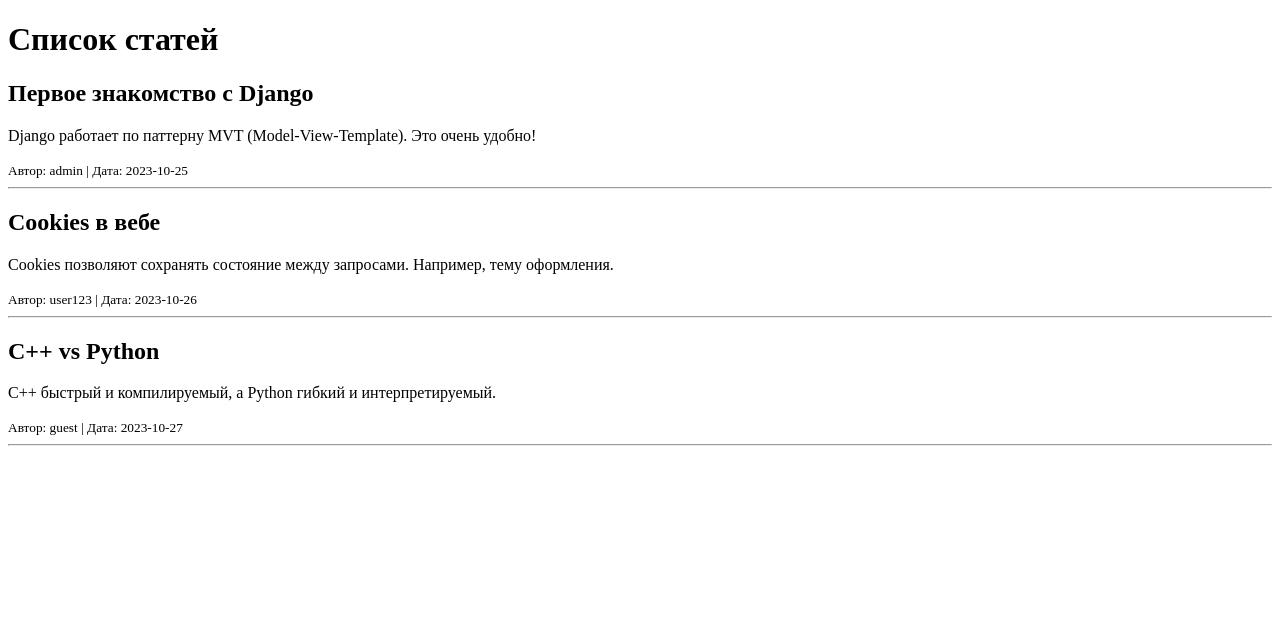
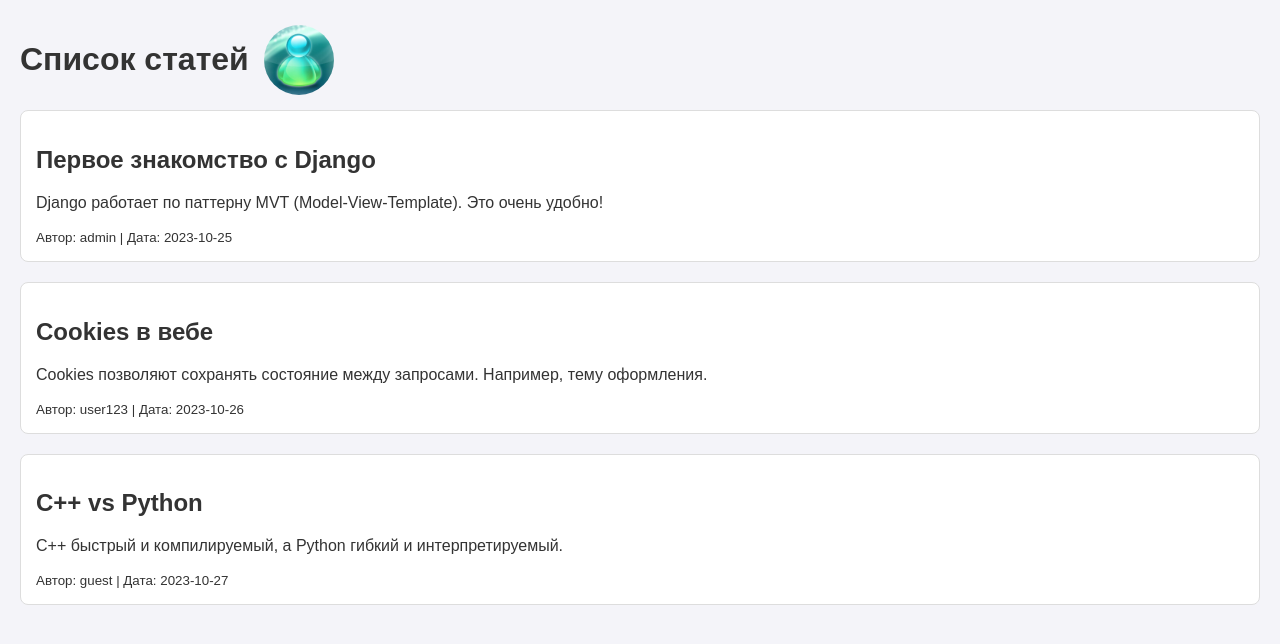
Before and after one commit to myuni-repos/web-lr-02-django-startup, a Django app: page / in a window 1280 px wide. Shown: the top 644 px of the page. Run offline with Django 5.2, Linux system fonts and the light colour scheme.

Commit message:
add styles for main page

```diff
--- /dev/null
+++ b/blog/static/blog/css/style.css
@@ -0,0 +1,39 @@
+:root {
+    --bg-color: #f4f4f9;
+    --text-color: #333333;
+    --card-bg: #ffffff;
+    --border-color: #dddddd;
+    --font-size: 16px;
+}
+
+body.theme-dark {
+    --bg-color: #1e1e1e;
+    --text-color: #e0e0e0;
+    --card-bg: #2d2d2d;
+    --border-color: #444444;
+}
+
+body.font-small { --font-size: 14px; }
+body.font-large { --font-size: 20px; }
+
+body {
+    background-color: var(--bg-color);
+    color: var(--text-color);
+    font-size: var(--font-size);
+    font-family: sans-serif;
+    margin: 0;
+    padding: 20px;
+    transition: background-color 0.3s, color 0.3s;
+}
+
+.posts article {
+    background-color: var(--card-bg);
+    border: 1px solid var(--border-color);
+    padding: 15px;
+    margin-bottom: 20px;
+    border-radius: 8px;
+}
+
+hr {
+    display: none;
+}
--- a/blog/templates/blog/post_list.html
+++ b/blog/templates/blog/post_list.html
@@ -1,11 +1,16 @@
+{% load static %}
 <!DOCTYPE html>
 <html lang="ru">
 <head>
     <meta charset="UTF-8">
+    <link rel="stylesheet" href="{% static 'blog/css/style.css' %}">
     <title>Мой Блог</title>
 </head>
-<body>
-    <h1>Список статей</h1>
+<body class="theme-light font-normal">
+    <div style="display: flex; align-items: center; gap: 15px; margin-bottom: 10px;">
+        <h1>Список статей</h1>
+        <img src="{% static 'blog/images/logo.jpg' %}" alt="Логотип блога" width="70" style="border-radius: 90px;">
+    </div>
 
     <div class="posts">
         {% for post in posts %}
```
Also changed, not shown: blog/static/blog/images/logo.jpg (added), blog/static/blog/images/post_img.jpg (added).
